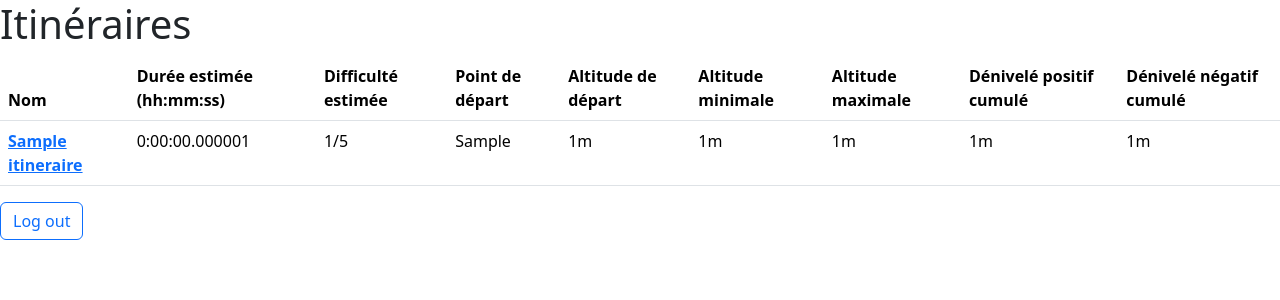
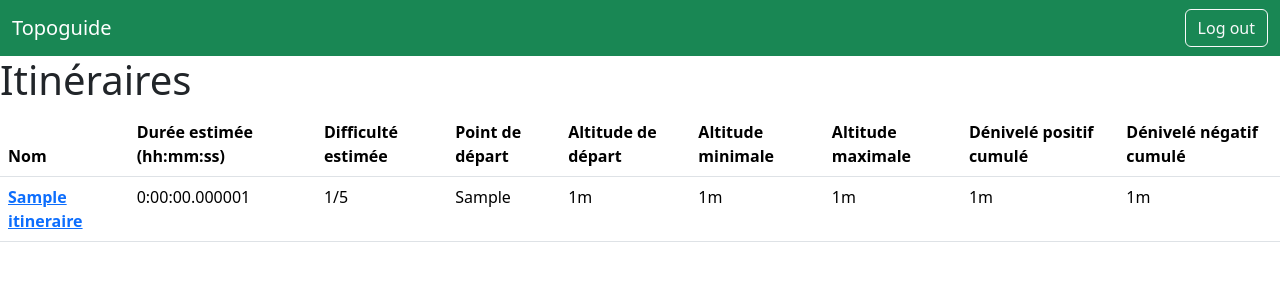
Before and after one commit to Lucas-Dfr/topoguide-lucas-defrance, a Django app: page / in a window 1280 px wide. Shown: the top 300 px of the page. Run offline with Django 4.2, Linux system fonts and the light colour scheme; a user stored in the database is signed in; tables that the repository leaves empty hold one stand-in row (values such as "Sample post"); some libraries are stand-ins or nearby versions.

Commit message:
Add NavBar

```diff
--- a/topoguide/itineraires/templates/base.html
+++ b/topoguide/itineraires/templates/base.html
@@ -14,12 +14,25 @@
     {% bootstrap_messages %}
     <title>{% block title %}Topoguide{% endblock %}</title>
 </head>
+<style>
+
+</style>
 
 <body>
+    {# <h1 class="p-2 mb-2 bg-success text-white display-5" >Topoguide</h1> #}
+    {# <button onclick="document.location='{% url 'logout' %}'" type="button" class="btn btn-outline-danger">Log out</button> #}
+
+    <nav class="navbar navbar-success bg-success">
+        <div class="container-fluid">
+
+            <a class="navbar-brand text-white" href="{% url 'itineraires:itineraires_liste' %}">
+                Topoguide
+            </a>
+            <button onclick="document.location='{% url 'logout' %}'" type="button" class="btn btn-outline-light">Log out</button>
+        </div>
+      </nav>
 
         {% block content %}{% endblock %}
 
-        <button onclick="document.location='{% url 'logout' %}'" type="button" class="btn btn-outline-primary">Log out</button>
-
 </body>
 </html>
```
